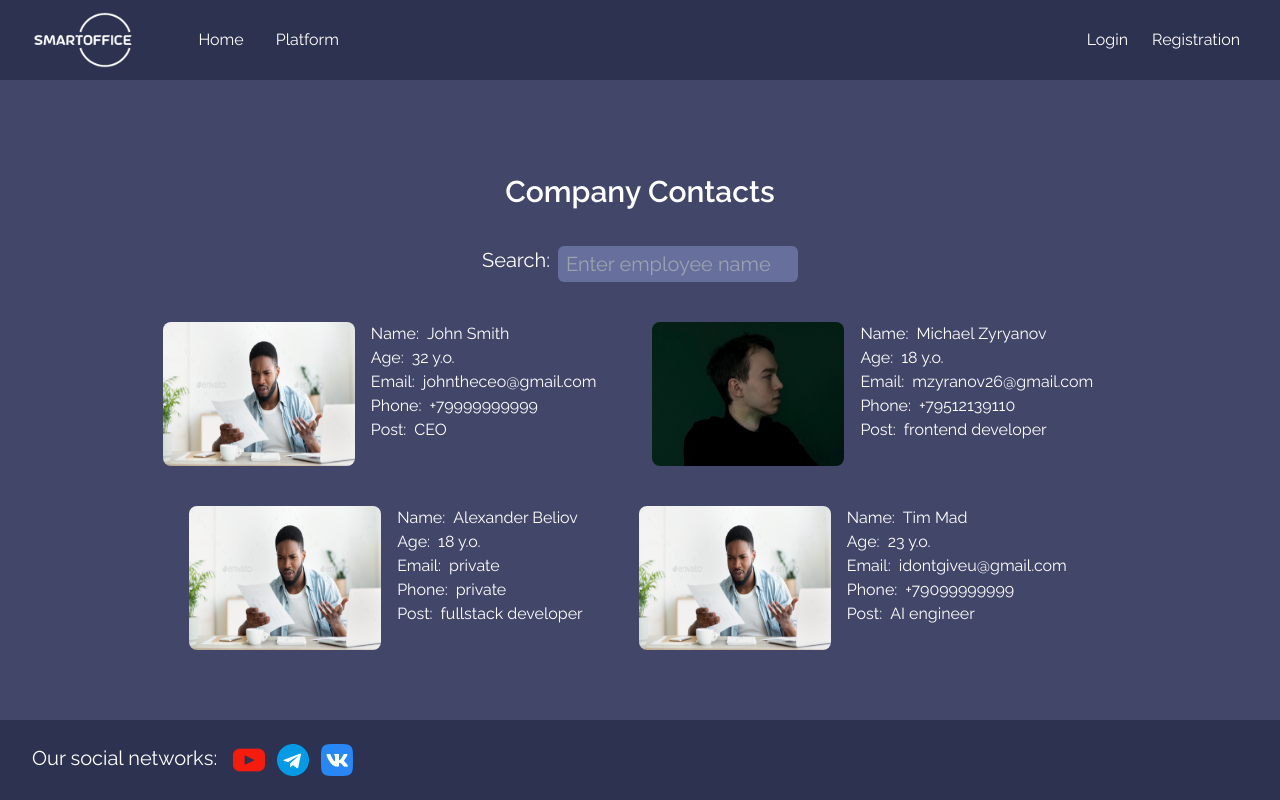
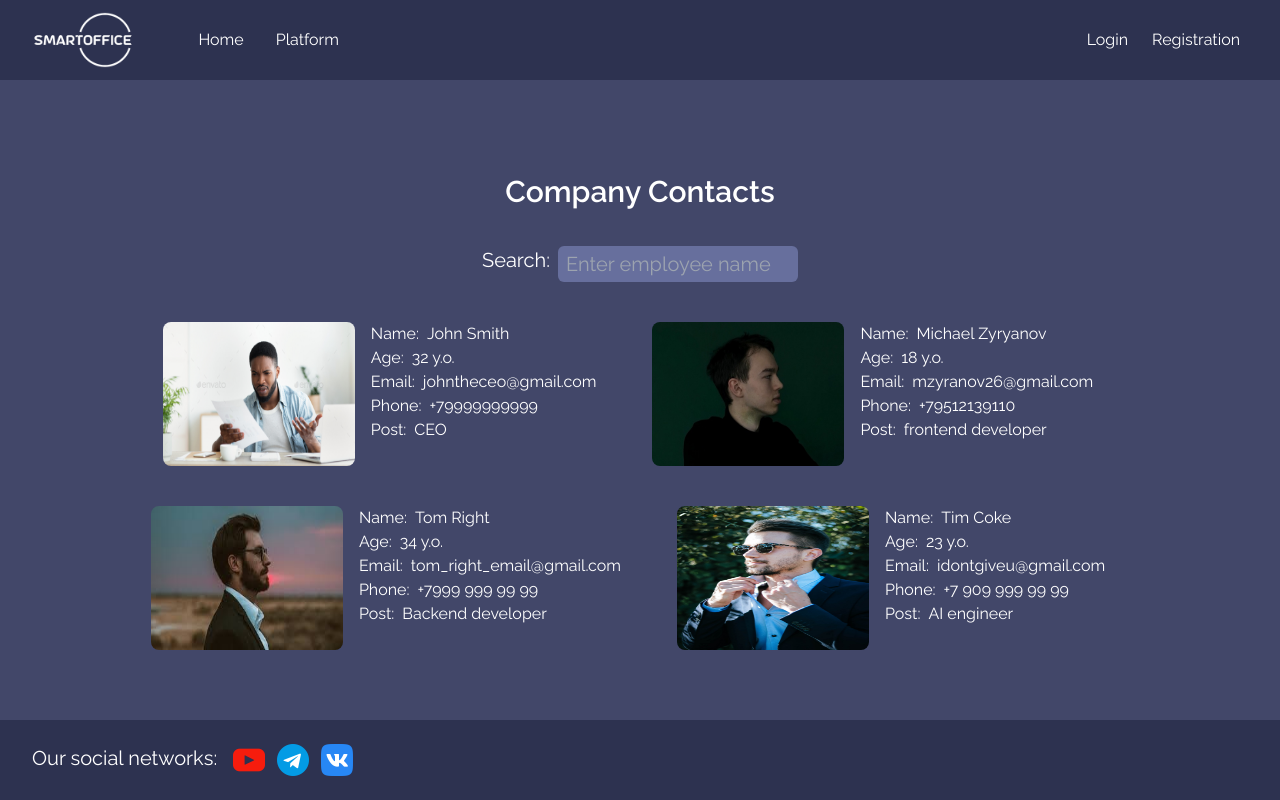
Before and after one commit to Michael2464/SmartOffice, a Vue app: page /contacts in a window 1280 px wide. Built offline with nearby package versions, Linux system fonts and the light colour scheme.

Commit message:
Desigh update

```diff
--- a/src/views/Contacts.vue
+++ b/src/views/Contacts.vue
@@ -36,21 +36,21 @@
 
     <div class="flex justify-between space-x-8">
       <Contact
-        image = "/images/shockedEmployee.jpg"
-        name = "Alexander Beliov"
-        age = "18 y.o."
-        email = "private"
-        phone = "private"
-        post = "fullstack developer"
+        image = "/images/man.jpg"
+        name = "Tom Right"
+        age = "34 y.o."
+        email = "tom_right_email@gmail.com"
+        phone = "+7999 999 99 99"
+        post = "Backend developer"
         link = ""
       />
 
       <Contact
-        image = "/images/shockedEmployee.jpg"
-        name = "Tim Mad"
+        image = "/images/man2.jpg"
+        name = "Tim Coke"
         age = "23 y.o."
         email = "idontgiveu@gmail.com"
-        phone = "+79099999999"
+        phone = "+7 909 999 99 99"
         post = "AI engineer"
         link = ""
       />
--- a/src/views/Documents.vue
+++ b/src/views/Documents.vue
@@ -1,16 +1,31 @@
 <template>
   <div class="w-full h-[calc(100vh-160px)] flex flex-col items-center justify-center bg-baseColor text-baseWhite">
-    <h1 class="text-center text-3xl font-semibold my-6">Company Contacts</h1>
+    <h1 class="text-center text-3xl font-semibold my-6 ">Company Documents</h1>
 
     <div class="text-xl space-y-3 max-w-lg mt-3">
       <div class="flex space-x-2">
         <span>Search:</span>
-        <input class="bg-lightColor grow rounded-md px-2 py-1" type="text" placeholder="Enter employee name">
+        <input class="bg-lightColor grow rounded-md px-2 py-1" type="text" placeholder="Enter document name">
       </div>
     </div>
 
-    <div class="flex justify-between space-x-8">
-
+    <div class="my-4">
+      <div class="w-50 text-center my-1">Document 1</div>
+      <div class="w-50 text-center my-1">Document 2</div>
+      <div class="w-50 text-center my-1">Document 3</div>
+      <div class="w-50 text-center my-1">Document 4</div>
+      <div class="w-50 text-center my-1">Document 5</div>
+      <div class="w-50 text-center my-1">Document 6</div>
+      <div class="w-50 text-center my-1">Document 7</div>
+      <div class="w-50 text-center my-1">Document 8</div>
+      <div class="w-50 text-center my-1">Document 9</div>
+      <div class="w-50 text-center my-1">Document 10</div>
+      <div class="w-50 text-center my-1">Document 11</div>
+      <div class="w-50 text-center my-1">Document 12</div>
+      <div class="w-50 text-center my-1">Document 13</div>
+      <div class="w-50 text-center my-1">Document 14</div>
+      <div class="w-50 text-center my-1">Document 15</div>
+      <div class="w-50 text-center my-1">Document 16</div>
     </div>
 
   </div>
--- a/src/views/Platform.vue
+++ b/src/views/Platform.vue
@@ -1,6 +1,6 @@
 <template>
   <div class="w-full h-[calc(100vh-160px)] flex flex-col items-center justify-center bg-baseColor text-baseWhite">
-    <div v-if="isAuthorized !== undefined && isAuthorized === true" class="space-y-12">
+    <div v-if="isAuthorized !== undefined && isAuthorized === false" class="space-y-12">
       <div class="flex items-center space-x-8">
         <Option image = "/images/news.png" link = "/news">
           <p class="text-center mt-2 text-md sm:text-xl md:text-2xl max-w-xl">News</p>
@@ -25,7 +25,7 @@
         </Option>
       </div>
     </div>
-    <div v-if="isAuthorized !== undefined && isAuthorized === false">
+    <div v-if="isAuthorized !== undefined && isAuthorized === true">
       <h3 class="text-3xl p-4 rounded-xl bg-darkColor">You must be authorized!</h3>
     </div>
   </div>
```
Also changed, not shown: public/images/man.jpg (added), public/images/man2.jpg (added).
